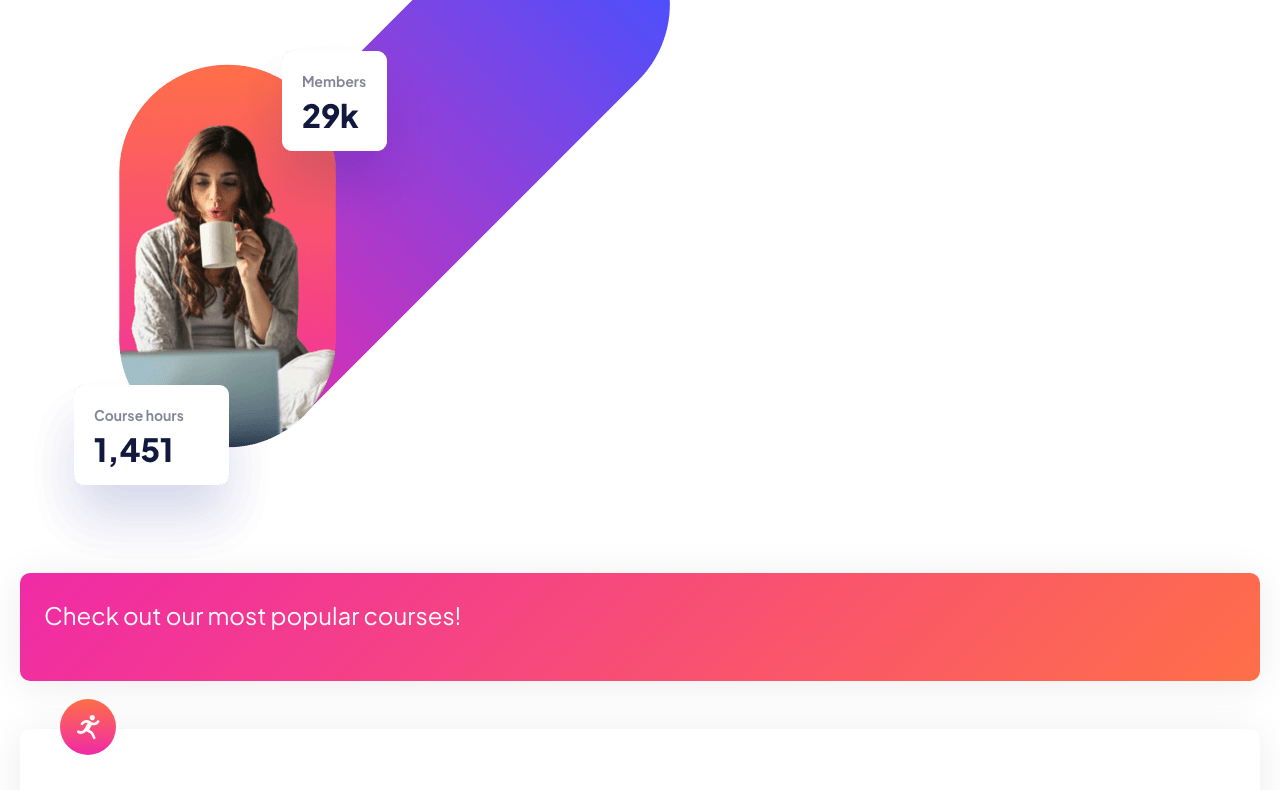
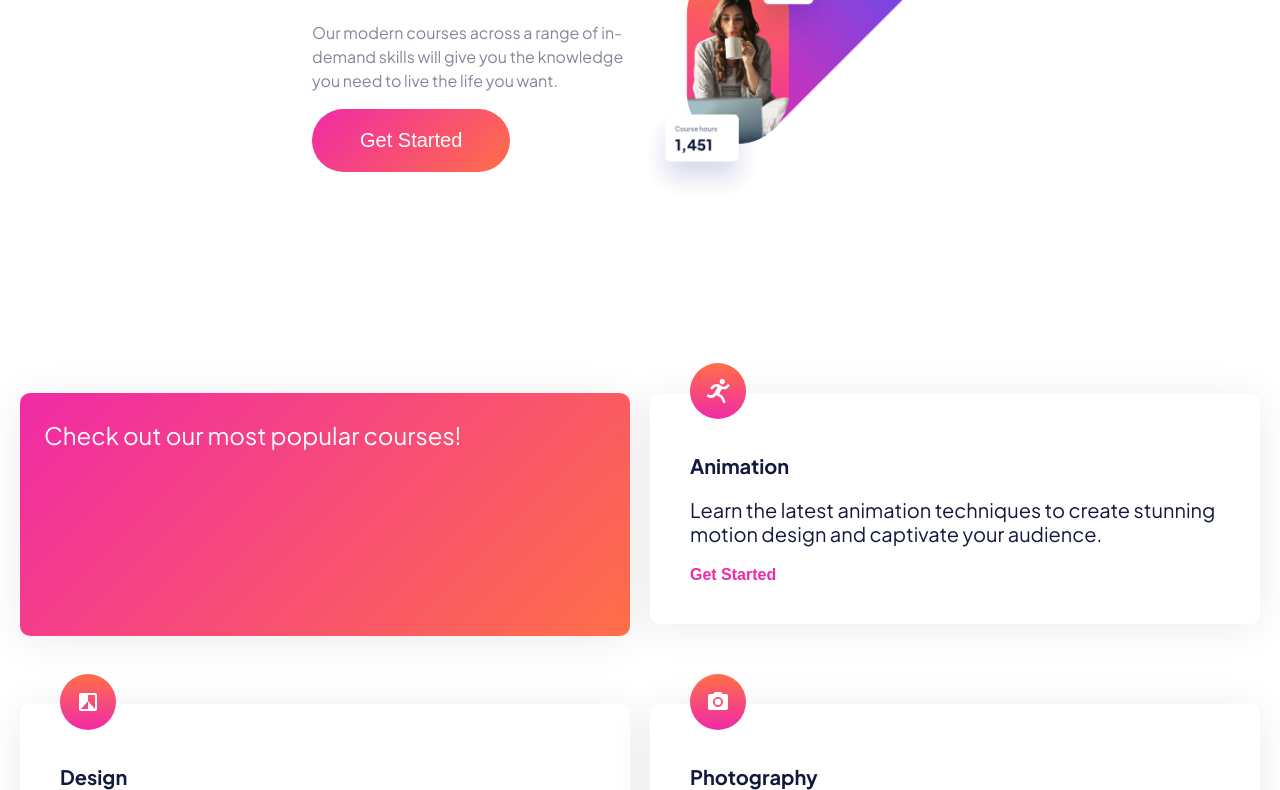
Before and after one commit to Francesiyamu/skilled-elearning-landing-page, a plain HTML site: page starter-code/index.html in a window 1280 px wide. Shown: the part 366-1156 px from the top of the page. Drawn offline with Linux system fonts and the light colour scheme.

Commit message:
tablet responsivesness

```diff
--- a/starter-code/index.html
+++ b/starter-code/index.html
@@ -21,13 +21,13 @@
         <button class="btn nav-button">Get started</button>
       </nav>
       <section class="header-flex">
-        <div>
+        <div class="item left">
           <h1>Maximize skill, minimize budget</h1>
           <p>Our modern courses across a range of in-demand skills will give you the
             knowledge you need to live the life you want.</p>
             <button class="btn header-btn">Get Started</button>
         </div>
-        <picture>
+        <picture class="item">
           <source media="(min-width: 650px )" srcset="assets/image-hero-tablet.png" type="image/webp">
           <source media="(min-width: 320px)" srcset="assets/image-hero-mobile.png">
           <img src="assets/image-hero-desktop.png" alt="hero-image" class="hero-image">
--- a/starter-code/style.css
+++ b/starter-code/style.css
@@ -35,7 +35,7 @@ nav{
 }
 
 .logo{
-    max-width: 80%;
+    width: 80%;
     height: auto;
     display: block;
 }
@@ -76,6 +76,7 @@ header p{
 
 .header-btn{
         background: linear-gradient(135deg, #F02AA6 0%, #FF6F48 100%);
+        font-size: 1em;
 }
 
 .header-btn:hover{
@@ -192,7 +193,7 @@ footer{
 }
 
 /* Tablet styles */
-@media only screen and (min-width: 768px) {
+@media only screen and (min-width: 650px) {
     body {
         font-size: 18px;
     }
@@ -201,6 +202,68 @@ footer{
         max-width: 900px;
         /*padding: 2rem;*/
     }
+
+    .nav-button{
+        font-size: 1em;
+    }
+
+    header{
+        padding: 1.5em;
+    }
+
+    .btn{
+        padding: 1em 2.4em;
+        border-radius: 50px;
+        border: none;
+        color: #fff;
+        border: none;
+    }
+
+      .header-flex{
+        flex-wrap: nowrap;
+        padding: 3em 2em;
+        margin-bottom: 60px;
+         position: relative;
+    }
+
+    .item{
+        flex-basis:328px ;
+    }
+
+
+    .left h1{
+        font-size: 2.3rem;
+        font-weight: 800;
+    }
+
+    .left p{
+        font-size: 1rem;
+        line-height: 1.5em;
+        color: #83869A;
+    }
+
+    #container picture{
+        width: 100%;
+        height: auto;
+        overflow: hidden;
+
+    }
+
+    .hero-image{
+        width: 695px;
+
+
+    }
+
+    /*-----main-----*/
+
+    .grid{
+        margin-top: 2em;
+        display: grid;
+        gap: 20px;
+        grid-template-columns: repeat(2, 1fr);
+    }
+
 }
 
 /* Desktop styles */
@@ -212,4 +275,6 @@ footer{
         max-width: 1440px;
         /*padding: 3rem;*/
     }
+
+
 }
```
